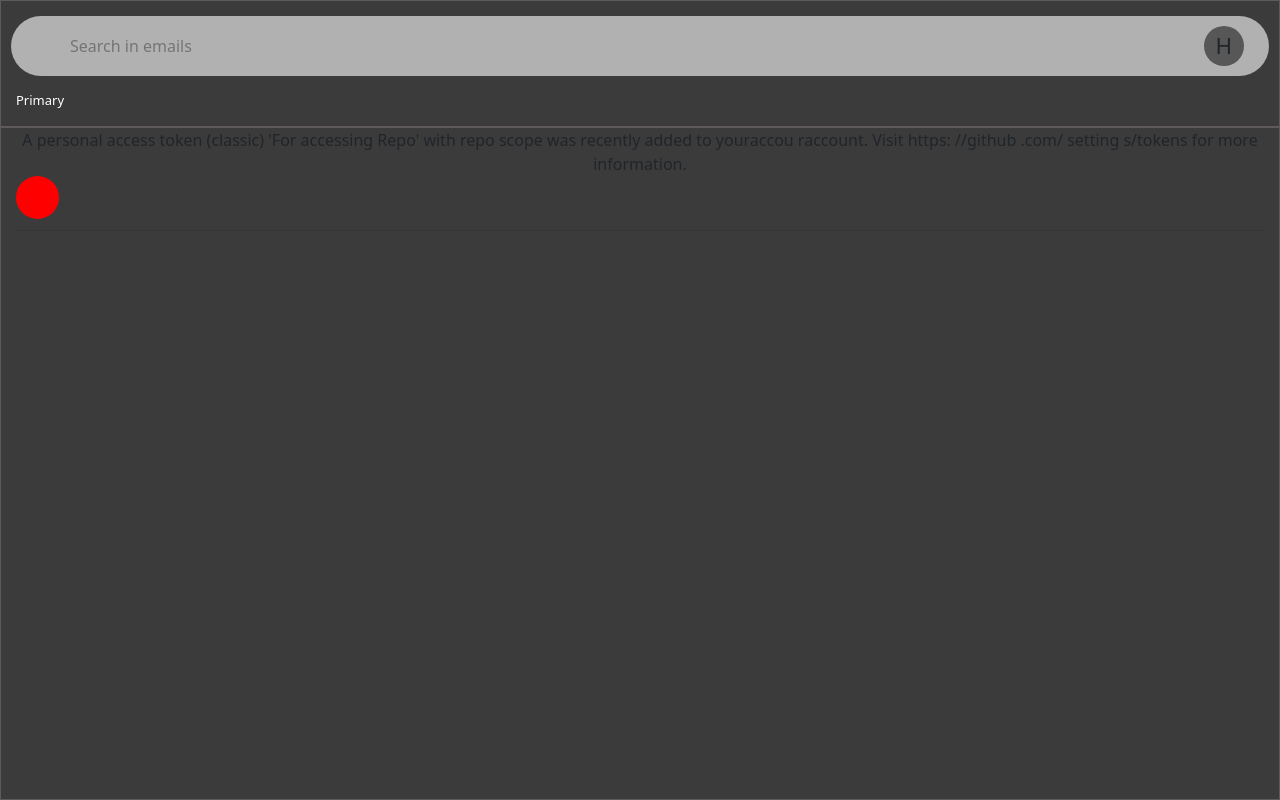
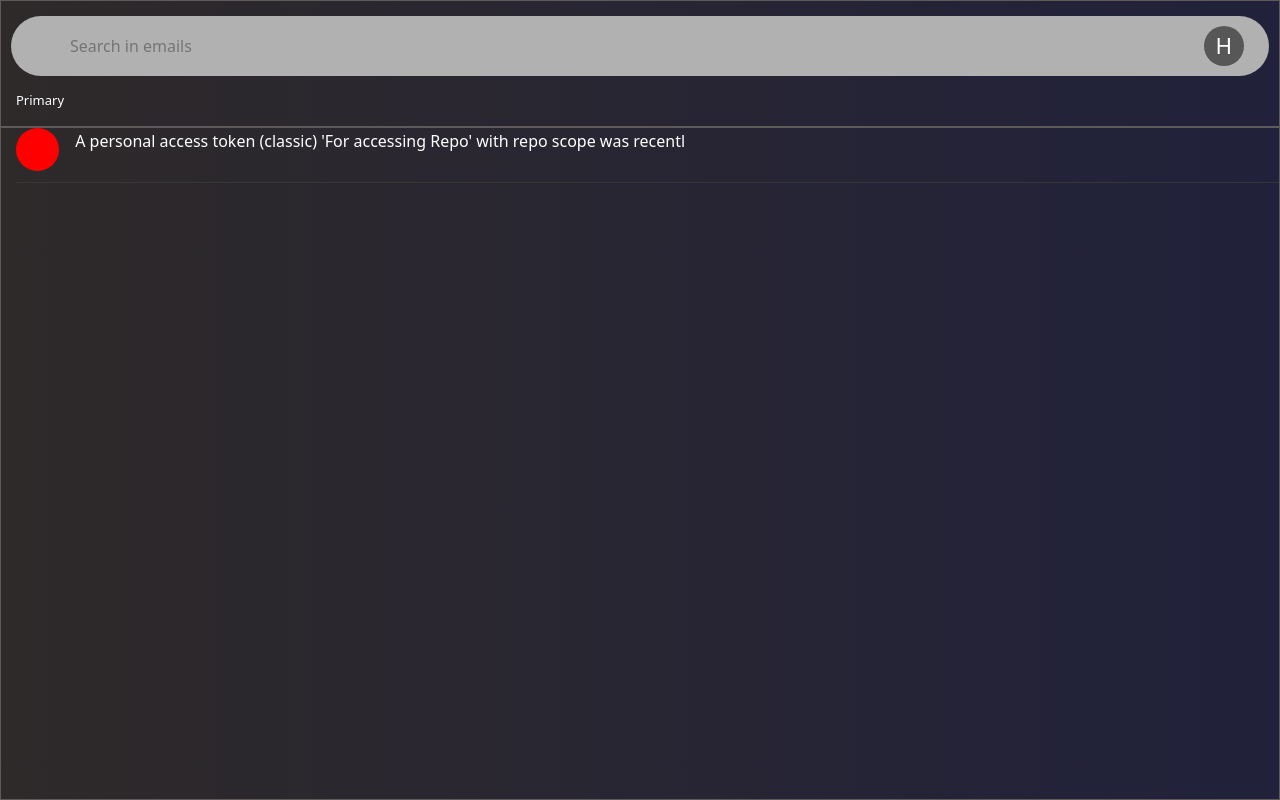
Before and after one commit to HammadAwan424/mail-it, a Flask app: page / in a window 1280 px wide. Run offline with Flask 3, Linux system fonts and the light colour scheme; parts of the project's set-up code (start-up, migrations or seed data) failed here and were passed over; some libraries are stand-ins or nearby versions.

Commit message:
NOTHING NEW

```diff
--- a/static/index.css
+++ b/static/index.css
@@ -1,6 +1,7 @@
 html, body {
     height: 100%;
     margin: 0;
+    background-image: linear-gradient(to right, rgb(46, 42, 42), rgb(33, 33, 59));
 }
 .grid {
     display: grid;
@@ -21,7 +22,6 @@ html, body {
 .box {
     text-align: center;
     border: 1px solid rgb(94, 90, 90);
-    background-color: rgb(59, 59, 59);
 }
 .form-check-input {
     margin: 0;
--- a/templates/index.html
+++ b/templates/index.html
@@ -98,6 +98,7 @@
                 height: 80%;
                 aspect-ratio: 1 / 1;
                 border-radius: 50%;
+                margin-right: 15px;
             }
             table {
                 width: 100%;
@@ -106,6 +107,26 @@
                 height: 55px;
                 display: flex;
                 margin: 0 15px;
+                width: 100%;
+            }
+            .overflow {
+                display: flex;
+                flex: 1 1 auto;
+                overflow: hidden;
+                white-space: nowrap;
+                text-overflow: ellipsis;
+            }
+            table {
+                table-layout: fixed;
+                width: 100%;
+            }
+            p {
+                color: white;
+                margin: 0px
+            }
+            .text {
+                display: flex;
+                flex: 1 1 auto;
             }
         </style>
         <title>Homepage</title>
@@ -127,8 +148,9 @@
                 <table>
                     <tr class="hover">
                         <td class="sender_image"></td>
-                        <div class="message"></div>
-                        <td class="data"></td>
+                        <td class="text">
+                            <p class="overflow">A personal access token (classic) 'For accessing Repo' with repo scope was recentl</p>
+                        </td>
                     </tr>
                 </table>
             </div>
```
